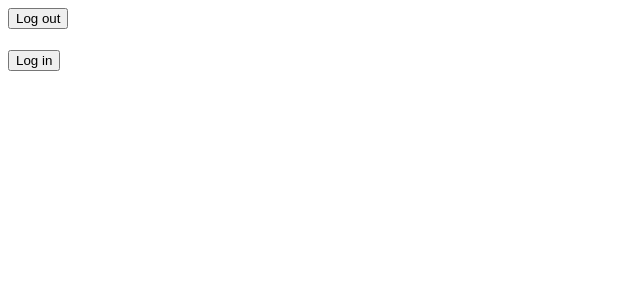
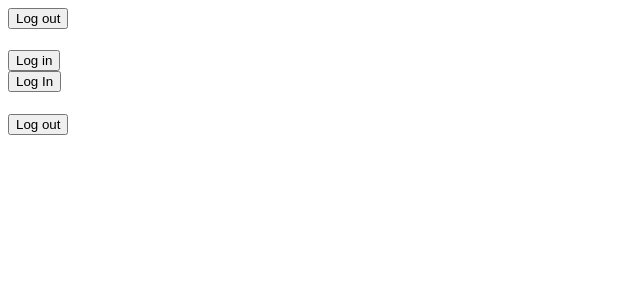
Before and after one commit to bmhuyquoc104/learn-ts, a React (Vite) app in the folder learn-react-ts/: page / in a window 1280 px wide. Shown: the top 300 px of the page, without its empty margins (0-640 px from the left). Built offline with nearby package versions, Linux system fonts and the light colour scheme.

Commit message:
15. Practice useContext with type script

```diff
--- a/learn-react-ts/src/App.tsx
+++ b/learn-react-ts/src/App.tsx
@@ -4,9 +4,12 @@ import Profile from "./components/Profile";
 import Counter from "./components/state/Counter";
 import Status from "./components/Status";
 import { UseContextProvider } from "./components/context/UserContext";
-import User  from "./components/context/User";
+import { EmployeeProvider } from "./components/context/EmployeeContext";
+import User from "./components/context/User";
+import Employee from "./components/context/Employee";
 import Button from "./components/Button";
 import Input from "./components/Input";
+
 // import User from "./components/state/User";
 function App() {
   const address = {
@@ -53,6 +56,9 @@ function App() {
       <UseContextProvider>
         <User />
       </UseContextProvider>
+      <EmployeeProvider>
+        <Employee />
+      </EmployeeProvider>
     </div>
   );
 }
--- /dev/null
+++ b/learn-react-ts/src/components/context/Employee.tsx
@@ -0,0 +1,17 @@
+import React, { useContext } from "react";
+import { EmployeeContext } from "./EmployeeContext";
+function Employee() {
+  const { employee, setEmployee } = useContext(EmployeeContext);
+  return (
+    <div>
+      <button onClick={() => setEmployee({ name: "huy", position: "intern" })}>
+        Log In
+      </button>
+      <h1>{employee?.position}</h1>
+      <h1>{employee?.name}</h1>
+      <button onClick={() => setEmployee(null)}>Log out</button>
+    </div>
+  );
+}
+
+export default Employee;
--- /dev/null
+++ b/learn-react-ts/src/components/context/EmployeeContext.tsx
@@ -0,0 +1,27 @@
+import { createContext, useState } from "react";
+
+type Employee = {
+  name: string;
+  position: string;
+};
+
+type EmployeeProviderType = {
+  children: React.ReactNode;
+};
+
+type EmployeeContextType = {
+  employee: Employee | null;
+  setEmployee: React.Dispatch<React.SetStateAction<Employee | null>>;
+};
+
+export const EmployeeContext = createContext({} as EmployeeContextType);
+
+export const EmployeeProvider = ({ children }: EmployeeProviderType) => {
+  const [employee, setEmployee] = useState<Employee | null>(null);
+  return (
+    <EmployeeContext.Provider value={{ employee, setEmployee }}>
+      {" "}
+      {children}{" "}
+    </EmployeeContext.Provider>
+  );
+};
```
